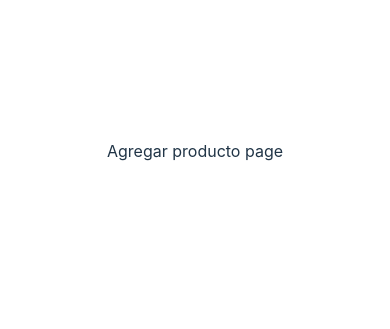
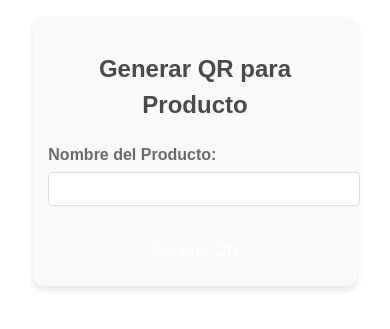
Before and after one commit to Gestion-De-Stock-QR/gestor-De-Stock-QR, a React (Vite) app in the folder front/: page /agregar-nuevo-producto in a window 390 px wide. Shown: the part 271-600 px from the top of the page. Built offline with nearby package versions, Linux system fonts and the light colour scheme.

Commit message:
agregue la pantalla de generacion de qr, se puede descargar, utilice la libreria qrcode.react para la generacion de qr

```diff
--- a/front/package.json
+++ b/front/package.json
@@ -11,6 +11,7 @@
   },
   "dependencies": {
     "html5-qrcode": "^2.3.8",
+    "qrcode.react": "^4.0.1",
     "react": "^18.3.1",
     "react-dom": "^18.3.1",
     "react-router-dom": "^6.26.1"
--- a/front/src/components/pages/Producto/NuevoProducto.jsx
+++ b/front/src/components/pages/Producto/NuevoProducto.jsx
@@ -1,9 +1,72 @@
-import React from 'react'
+import React, { useState } from 'react';
+import { QRCodeCanvas } from 'qrcode.react';
+import '../../../styles/producto.css';
 
 export const NuevoProducto = () => {
+  const [nombreDelProducto, setNombreDelProducto] = useState('');
+  const [qrCodeData, setQrCodeData] = useState('');
+
+  const handleInputChange = (event) => {
+    setNombreDelProducto(event.target.value);
+  };
+
+  const handleGeneracionQR = () => {
+    if (nombreDelProducto.trim() === '') {
+      alert('Por favor, ingresa un nombre de producto.');
+      return;
+    }
+    //EN VEZ DE AÑADIR EL NOMBRE DEBERIA IR EL ID PARA MATCHEAR CON LA BASE DE DATROS Y PONER MAS INFO
+    setQrCodeData(nombreDelProducto);
+  };
+
+  const handleDescargaQR = () => {
+    const canvas = document.getElementById('qrCodeCanvas');
+    const pngUrl = canvas
+      .toDataURL("image/png")
+      .replace("image/png", "image/octet-stream");
+    let downloadLink = document.createElement("a");
+    downloadLink.href = pngUrl;
+    downloadLink.download = `${nombreDelProducto}-qrcode.png`;
+    document.body.appendChild(downloadLink);
+    downloadLink.click();
+    document.body.removeChild(downloadLink);
+  };
+
   return (
-    <div>
-        Agregar producto page
+    <div className="container">
+      <h2>Generar QR para Producto</h2>
+      <form>
+        <div className="form-group">
+          <label htmlFor="productName">Nombre del Producto:</label>
+          <input
+            type="text"
+            id="productName"
+            value={nombreDelProducto}
+            onChange={handleInputChange}
+          />
+        </div>
+        {/*CUANDO APRETA ESTE BOTON DEBERIA TAMBIEN GUARDAR LA INFO EN LA BD*/}
+        <button type="button" onClick={handleGeneracionQR}>
+          Generar QR
+        </button>
+      </form>
+
+      {qrCodeData && (
+        <div className="qr-container">
+          <QRCodeCanvas
+            id="qrCodeCanvas"
+            value={qrCodeData}
+            size={300}
+            level={"H"}
+            includeMargin={true}
+          />
+          <div>
+            <button onClick={handleDescargaQR}>Descargar QR para imprimir</button>
+          </div>
+        </div>
+      )}
     </div>
-  )
-}
+  );
+};
+
+export default NuevoProducto;
--- /dev/null
+++ b/front/src/styles/producto.css
@@ -0,0 +1,86 @@
+
+
+.container {
+    max-width: 100%;
+    width: 400px;
+    margin: 0 auto;
+    padding: 20px;
+    background-color: #f9f9f9;
+    border-radius: 10px;
+    box-shadow: 0 4px 6px rgba(0, 0, 0, 0.1);
+    text-align: center;
+    font-family: 'Arial', sans-serif;
+  }
+
+  h2 {
+    color: #4a4a4a;
+  }
+
+  .form-group {
+    margin-bottom: 15px;
+    display: flex;
+    flex-direction: column;
+    align-items: flex-start;
+  }
+
+  label {
+    margin-bottom: 5px;
+    color: #6a6a6a;
+    font-weight: bold;
+  }
+
+  input[type="text"] {
+    width: 100%;
+    padding: 10px;
+    border: 1px solid #ddd;
+    border-radius: 5px;
+    font-size: 16px;
+  }
+
+  button {
+    background-color: #ff6b6b;
+    color: #fff;
+    padding: 10px 20px;
+    border: none;
+    border-radius: 5px;
+    font-size: 16px;
+    cursor: pointer;
+    transition: background-color 0.3s ease;
+    margin-top: 10px;
+    width: 100%;
+  }
+
+  button:hover {
+    background-color: #ff4d4d;
+  }
+
+  .qr-container {
+    margin-top: 20px;
+    display: flex;
+    flex-direction: column;
+    align-items: center;
+  }
+
+  .qr-container canvas {
+    border: 2px solid #eee;
+    padding: 10px;
+    background-color: #fff;
+    border-radius: 10px;
+  }
+
+
+  @media (max-width: 600px) {
+    .container {
+      width: 90%;
+      padding: 15px;
+    }
+
+    input[type="text"], button {
+      font-size: 14px;
+      padding: 8px;
+    }
+
+    button {
+      padding: 10px;
+    }
+  }
```
Also changed, not shown: 1 other file (tests, documents, lock files or other folders).
